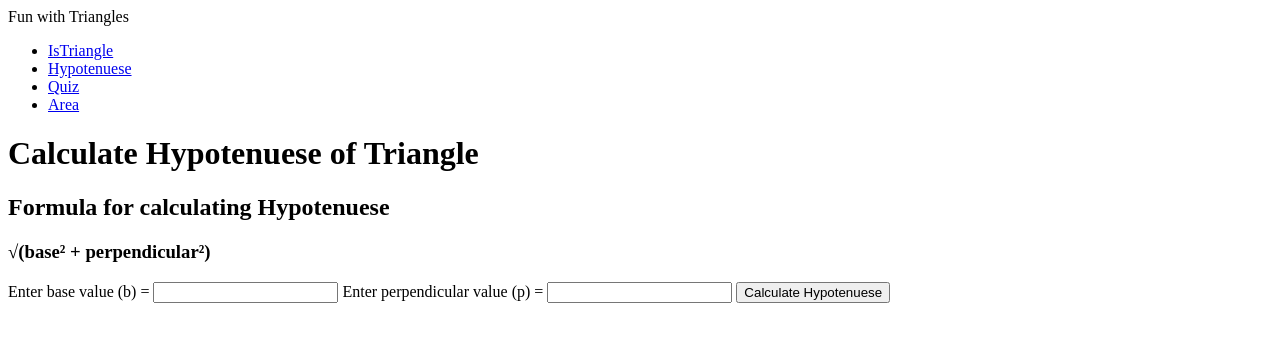
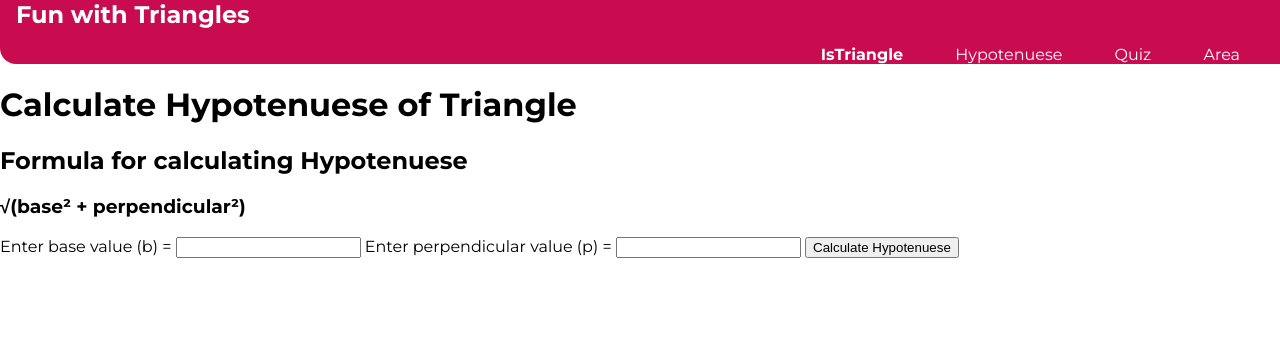
Before and after one commit to almondjain/fun-with-triangles, a plain HTML site: page htmlFile/hypotenueseOfTriangle.html in a window 1280 px wide. Drawn offline with Linux system fonts and the light colour scheme.

Commit message:
css part of Navigation

```diff
--- /dev/null
+++ b/cssFile/areaOfTriangle.css
@@ -0,0 +1,60 @@
+@import url('https://fonts.googleapis.com/css2?family=Montserrat:wght@400;700&display=swap');
+
+:root {
+    --primary-color: #C90C4F;
+    --off-white: #FCE7F3;
+    --dark-gray: #6B7280;
+}
+
+body {
+    font-family: 'Montserrat', sans-serif;
+    margin: 0px
+}
+
+/* Navigation part */
+
+.navigation {
+    background-color: var(--primary-color);
+    color: white;
+    padding: 1rem;
+    border-bottom-left-radius: 1rem;
+}
+
+.navigation .nav-brand {
+    font-weight: bold;
+    font-size: x-large
+}
+
+.navigation .nav-pills {
+    text-align: right;
+}
+
+.navigation .link {
+    color: white;
+}
+
+.navigation .link-active {
+    font-weight: bold;
+}
+
+.list-item-inline {
+    display: inline;
+    padding: 0rem 0.5rem;
+}
+
+.link {
+    box-sizing: border-box;
+    text-decoration: none;
+    padding: 0.5rem 1rem;
+}
+
+.container {
+    padding: 0rem 1rem;
+}
+
+.container-center {
+    max-width: 600px;
+    margin: auto;
+}
+
+/* Body Part */
--- /dev/null
+++ b/cssFile/hypotenueseOfTriangle.css
@@ -0,0 +1,60 @@
+@import url('https://fonts.googleapis.com/css2?family=Montserrat:wght@400;700&display=swap');
+
+:root {
+    --primary-color: #C90C4F;
+    --off-white: #FCE7F3;
+    --dark-gray: #6B7280;
+}
+
+body {
+    font-family: 'Montserrat', sans-serif;
+    margin: 0px
+}
+
+/* Navigation part */
+
+.navigation {
+    background-color: var(--primary-color);
+    color: white;
+    padding: 1rem;
+    border-bottom-left-radius: 1rem;
+}
+
+.navigation .nav-brand {
+    font-weight: bold;
+    font-size: x-large
+}
+
+.navigation .nav-pills {
+    text-align: right;
+}
+
+.navigation .link {
+    color: white;
+}
+
+.navigation .link-active {
+    font-weight: bold;
+}
+
+.list-item-inline {
+    display: inline;
+    padding: 0rem 0.5rem;
+}
+
+.link {
+    box-sizing: border-box;
+    text-decoration: none;
+    padding: 0.5rem 1rem;
+}
+
+.container {
+    padding: 0rem 1rem;
+}
+
+.container-center {
+    max-width: 600px;
+    margin: auto;
+}
+
+/* Body Part */
--- /dev/null
+++ b/cssFile/isTriangle.css
@@ -0,0 +1,60 @@
+@import url('https://fonts.googleapis.com/css2?family=Montserrat:wght@400;700&display=swap');
+
+:root {
+    --primary-color: #C90C4F;
+    --off-white: #FCE7F3;
+    --dark-gray: #6B7280;
+}
+
+body {
+    font-family: 'Montserrat', sans-serif;
+    margin: 0px
+}
+
+/* Navigation part */
+
+.navigation {
+    background-color: var(--primary-color);
+    color: white;
+    padding: 1rem;
+    border-bottom-left-radius: 1rem;
+}
+
+.navigation .nav-brand {
+    font-weight: bold;
+    font-size: x-large
+}
+
+.navigation .nav-pills {
+    text-align: right;
+}
+
+.navigation .link {
+    color: white;
+}
+
+.navigation .link-active {
+    font-weight: bold;
+}
+
+.list-item-inline {
+    display: inline;
+    padding: 0rem 0.5rem;
+}
+
+.link {
+    box-sizing: border-box;
+    text-decoration: none;
+    padding: 0.5rem 1rem;
+}
+
+.container {
+    padding: 0rem 1rem;
+}
+
+.container-center {
+    max-width: 600px;
+    margin: auto;
+}
+
+/* Body Part */
--- /dev/null
+++ b/cssFile/quizOnTriangle.css
@@ -0,0 +1,60 @@
+@import url('https://fonts.googleapis.com/css2?family=Montserrat:wght@400;700&display=swap');
+
+:root {
+    --primary-color: #C90C4F;
+    --off-white: #FCE7F3;
+    --dark-gray: #6B7280;
+}
+
+body {
+    font-family: 'Montserrat', sans-serif;
+    margin: 0px
+}
+
+/* Navigation part */
+
+.navigation {
+    background-color: var(--primary-color);
+    color: white;
+    padding: 1rem;
+    border-bottom-left-radius: 1rem;
+}
+
+.navigation .nav-brand {
+    font-weight: bold;
+    font-size: x-large
+}
+
+.navigation .nav-pills {
+    text-align: right;
+}
+
+.navigation .link {
+    color: white;
+}
+
+.navigation .link-active {
+    font-weight: bold;
+}
+
+.list-item-inline {
+    display: inline;
+    padding: 0rem 0.5rem;
+}
+
+.link {
+    box-sizing: border-box;
+    text-decoration: none;
+    padding: 0.5rem 1rem;
+}
+
+.container {
+    padding: 0rem 1rem;
+}
+
+.container-center {
+    max-width: 600px;
+    margin: auto;
+}
+
+/* Body Part */
--- a/htmlFile/hypotenueseOfTriangle.html
+++ b/htmlFile/hypotenueseOfTriangle.html
@@ -6,6 +6,8 @@
     <meta http-equiv="X-UA-Compatible" content="IE=edge">
     <meta name="viewport" content="width=device-width, initial-scale=1.0">
     <title>Hypotenuese of Triangle</title>
+
+    <link rel="stylesheet" href="/cssFile/hypotenueseOfTriangle.css" />
 </head>
 
 <body>
```
Also changed, not shown: htmlFile/areaOfTriangle.html (+2 -0 lines), htmlFile/isTriangle.html (+2 -0 lines), htmlFile/quizOnTriangle.html (+2 -0 lines).
